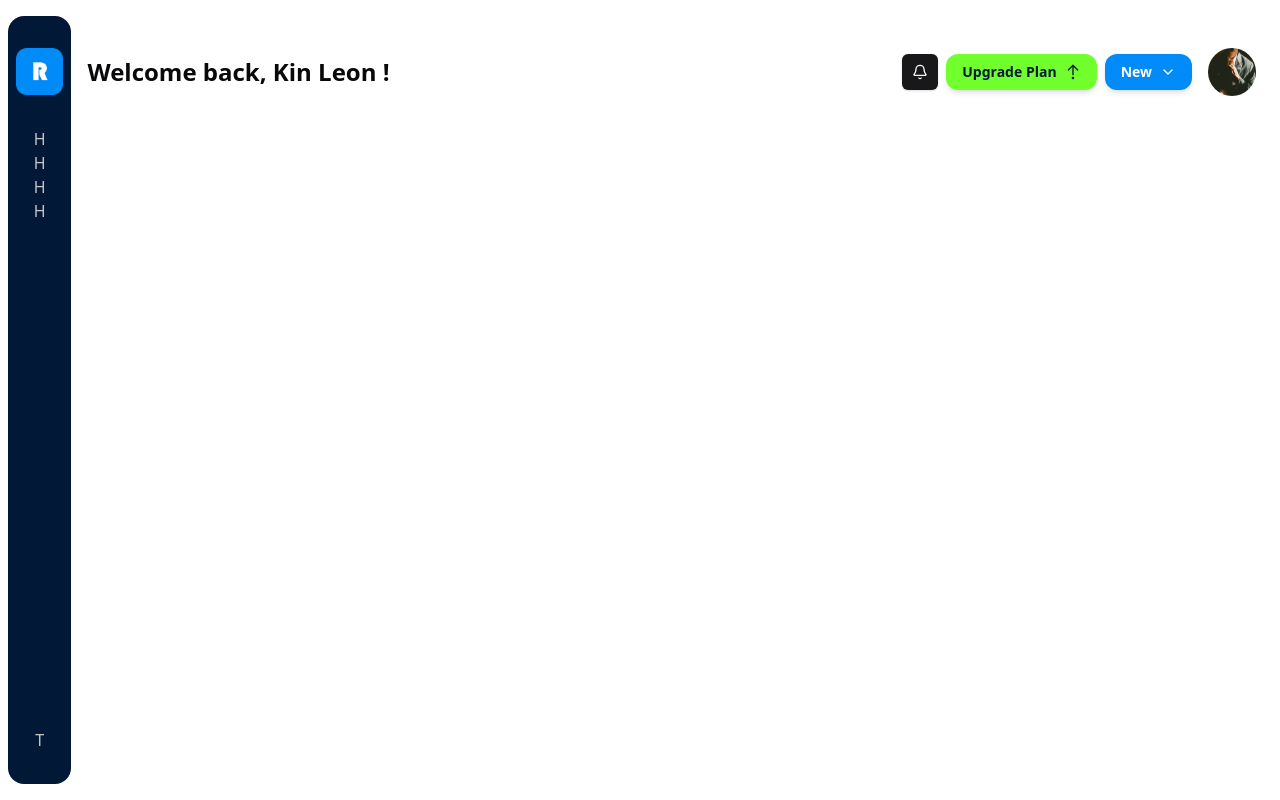
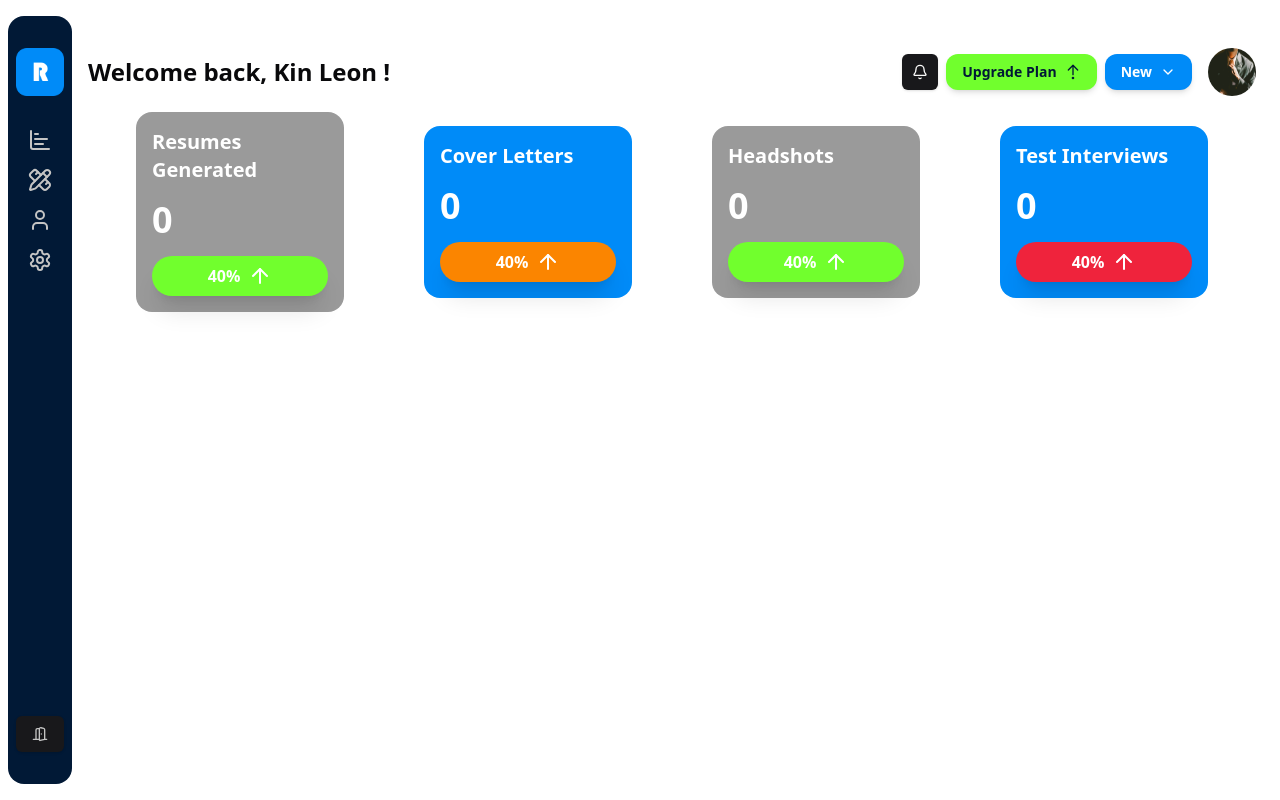
Before and after one commit to codewithkin/reuh, a Next.js app: page /profile in a window 1280 px wide. Built offline with nearby package versions, Linux system fonts and the light colour scheme.

Commit message:
[ADD]: Data Cards (dummy data)

```diff
--- a/src/app/[email]/page.tsx
+++ b/src/app/[email]/page.tsx
@@ -1,7 +1,7 @@
 import NewWhat from "@/components/dashboard/NewWhat";
 import { Notifications } from "@/components/dashboard/Notifications";
 import { Button } from "@/components/ui/button";
-import { ArrowUpFromDotIcon } from "lucide-react";
+import { ArrowUp, ArrowUpFromDotIcon } from "lucide-react";
 import { Metadata } from "next";
 
 export const metadata: Metadata = {
@@ -35,7 +35,46 @@ export default function Dashboard () {
       </article>
 
       {/* Cards */}
+      <article className="flex px-4 my-4 flex-col md:flex-row gap-4 items-center">
+        <article className="mx-8 py-4 w-full even:bg-primaryLight rounded-2xl p-4 text-white font-semibold bg-dullDark flex flex-col gap-4">
+            <h2 className="text-xl">Resumes Generated</h2>
 
+            <h3 className="text-4xl">
+              0
+            </h3>
+
+            <article className="hover:cursor-pointer transition duration-400 hover:bg-primaryDark flex shadow shadow-xl items-center gap-2 bg-secondaryLight px-8 py-2 rounded-full text-center justify-center items-center">40% <ArrowUp /></article>
+        </article>
+
+        <article className="mx-8 py-4 w-full even:bg-primaryLight rounded-2xl p-4 text-white font-semibold bg-dullDark flex flex-col gap-4">
+            <h2 className="text-xl">Cover Letters</h2>
+
+            <h3 className="text-4xl">
+              0
+            </h3>
+
+            <article className="hover:cursor-pointer transition duration-400 hover:bg-primaryDark flex shadow shadow-xl items-center gap-2 bg-tertiary px-8 py-2 rounded-full text-center justify-center items-center">40% <ArrowUp /></article>
+        </article>
+
+        <article className="mx-8 py-4 w-full even:bg-primaryLight rounded-2xl p-4 text-white font-semibold bg-dullDark flex flex-col gap-4">
+            <h2 className="text-xl">Headshots</h2>
+
+            <h3 className="text-4xl">
+              0
+            </h3>
+
+            <article className="hover:cursor-pointer transition duration-400 hover:bg-primaryDark flex shadow shadow-xl items-center gap-2 bg-secondaryLight px-8 py-2 rounded-full text-center justify-center items-center">40% <ArrowUp /></article>
+        </article>
+        <article className="mx-8 py-4 w-full even:bg-primaryLight rounded-2xl p-4 text-white font-semibold bg-dullDark flex flex-col gap-4">
+            <h2 className="text-xl">Test Interviews</h2>
+
+            <h3 className="text-4xl">
+              0
+            </h3>
+
+            <article className="hover:cursor-pointer transition duration-400 hover:bg-primaryDark flex shadow shadow-xl items-center gap-2 bg-danger px-8 py-2 rounded-full text-center justify-center items-center">40% <ArrowUp /></article>
+        </article>
+      </article>
     </section>
   )
 }
--- a/src/components/DesktopNavBar.tsx
+++ b/src/components/DesktopNavBar.tsx
@@ -1,7 +1,17 @@
+"use client";
+import { ChartBar, DoorOpen, PencilRuler, Settings, User } from "lucide-react";
 import Image from "next/image";
 import Link from "next/link";
+import { Button } from "./ui/button";
+import { usePathname } from "next/navigation";
 
 export default function NavBar () {
+    // Get the current url
+    const url: string = usePathname();
+
+    // Get the user's email
+    const email = "kinzinzombe07@gmail.com"
+
     return (
         <nav className="hidden py-4 md:flex flex-col justify-between items-center md:h-full px-2 md:py-8 bg-primaryDark rounded-full md:rounded-2xl">
             <article className="flex flex-col gap-8">
@@ -15,24 +25,34 @@ export default function NavBar () {
                 />
 
                 {/* Links */}
-                <ul className="text-dullLight flex md:flex-col justify-center items-center">
+                <ul className="text-dullLight flex md:flex-col gap-4 justify-center items-center">
                     <li>
-                        <Link href="/">H</Link>
+                        <Link className={`${url === `/${email}`} hover:text-primaryLight transition duration-300`} href="/">
+                            <ChartBar />
+                        </Link>
                     </li>
                     <li>
-                        <Link href="/">H</Link>
+                        <Link className={`${url === `/${email}/tools`} hover:text-primaryLight transition duration-300`} href="/">
+                            <PencilRuler />
+                        </Link>
                     </li>
                     <li>
-                        <Link href="/">H</Link>
+                        <Link className={`${url === `/${email}/profile`} hover:text-primaryLight transition duration-300`} href="/">
+                            <User />
+                        </Link>
                     </li>
                     <li>
-                        <Link href="/">H</Link>
+                        <Link className={`${url === `/${email}/settings`} hover:text-primaryLight transition duration-300`} href="/">
+                            <Settings />
+                        </Link>
                     </li>
                 </ul>
             </article>
 
             {/* Logout */}
-            <p className="md:flex hidden flex-col items-center justify-center text-dullLight">T</p>
+            <Button color="secondary" className="text-dullLight">
+                <DoorOpen />
+            </Button>
         </nav>
     )
 }
```
